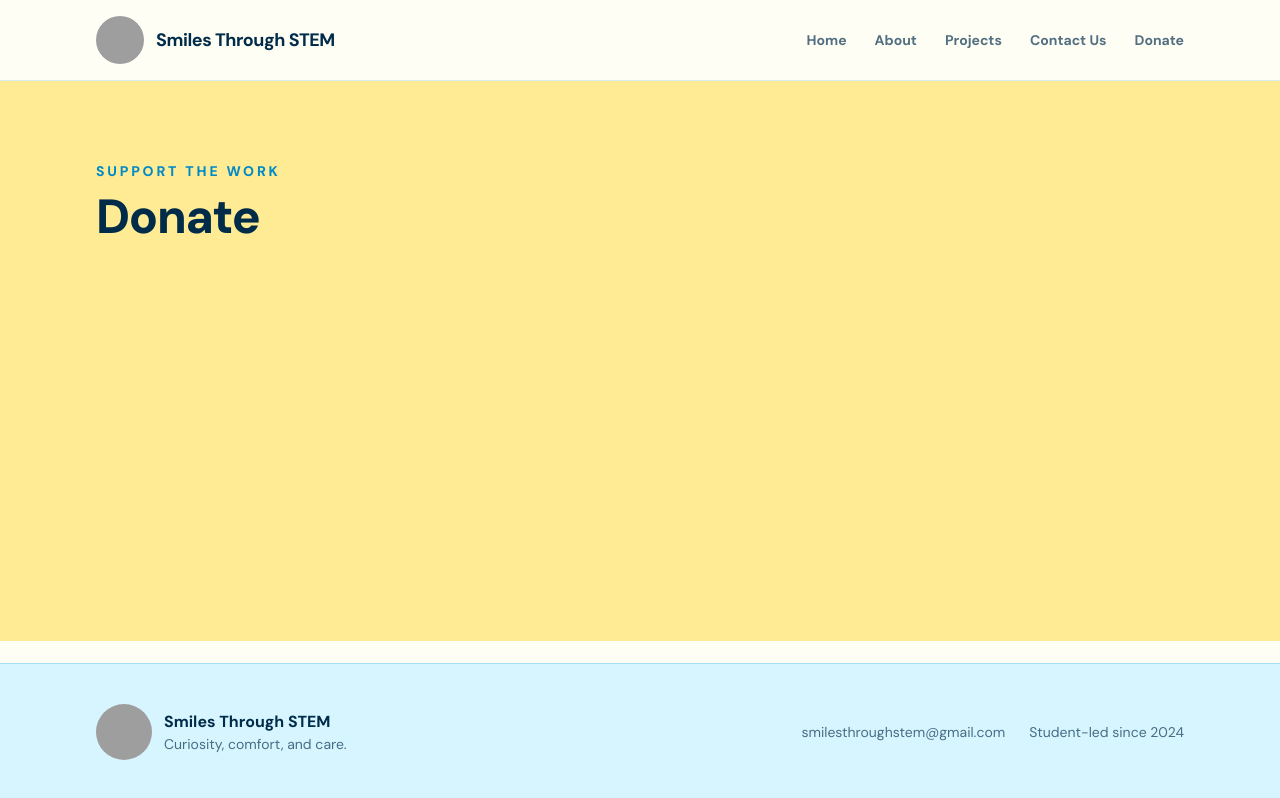
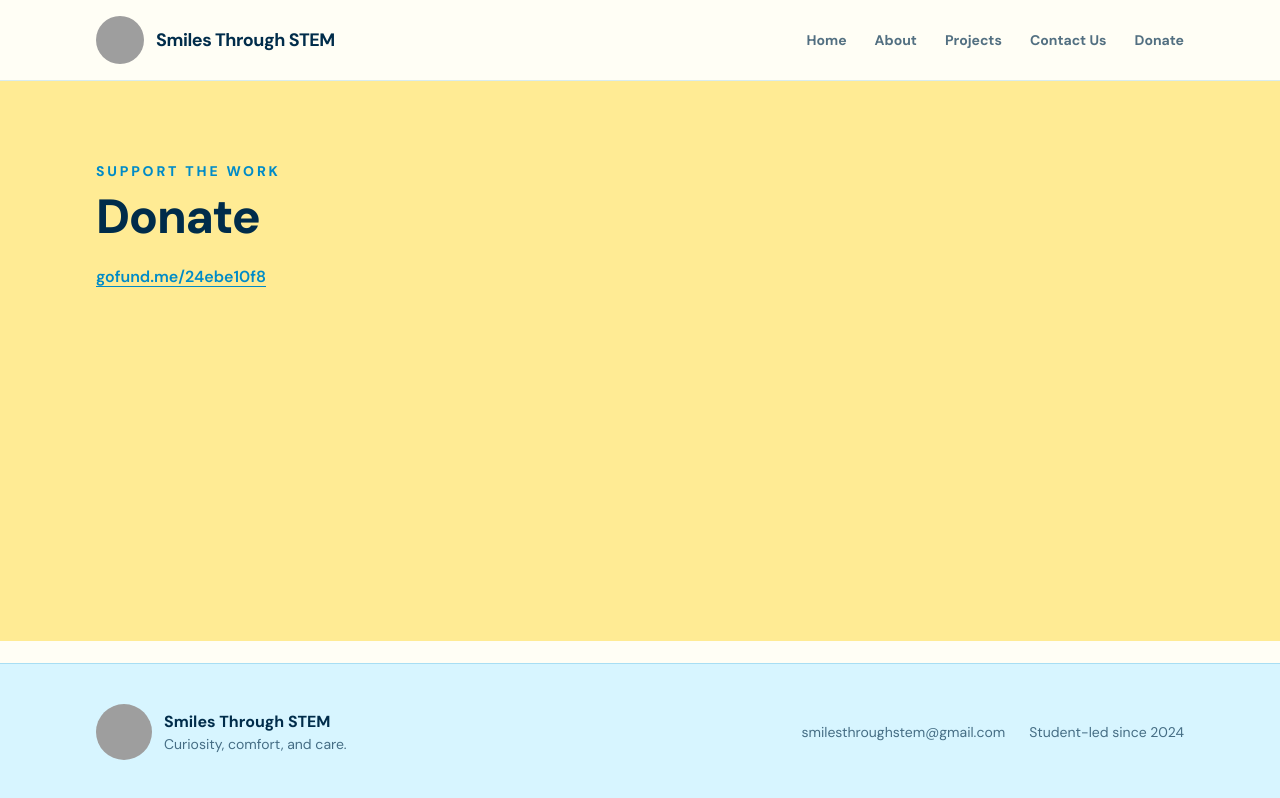
Before and after one commit to mohinamalhotra012-pixel/YAY, a Next.js app: page /donate in a window 1280 px wide. Built offline with nearby package versions, Linux system fonts and the light colour scheme; grey boxes are pictures that could not be loaded.

Commit message:
feat: add gofundme link for donations
Added a link to the gofund.me page for supporting the project.

Co-authored-by: mohinamalhotra012-pixel <314773788+mohinamalhotra012-pixel@users.noreply.github.com>

```diff
--- a/app/donate/page.tsx
+++ b/app/donate/page.tsx
@@ -11,6 +11,14 @@ export default function DonatePage() {
       <section className="mx-auto max-w-6xl px-5 py-16 sm:px-8 md:py-20">
         <p className="text-sm font-extrabold uppercase tracking-[0.2em] text-primary">Support the work</p>
         <h1 className="mt-3 font-heading text-4xl font-extrabold tracking-tight sm:text-5xl">Donate</h1>
+        <a
+          href="https://gofund.me/24ebe10f8"
+          target="_blank"
+          rel="noopener noreferrer"
+          className="mt-6 inline-block text-base font-semibold text-primary underline underline-offset-4 hover:no-underline"
+        >
+          gofund.me/24ebe10f8
+        </a>
       </section>
     </main>
   )
```
